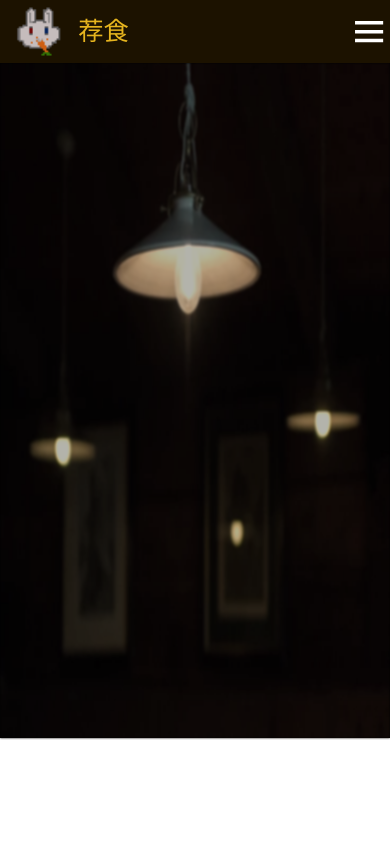
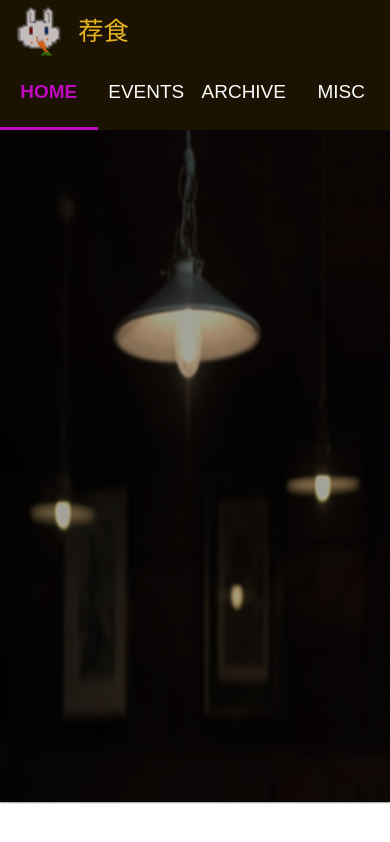
Before and after one commit to RabbltMan/rabbltman.github.io, a React (Create React App) app: page / in a window 390 px wide. Built offline with nearby package versions, Linux system fonts and the light colour scheme.

Commit message:
Mobile Menu Update

```diff
--- a/src/components/Frontpage.js
+++ b/src/components/Frontpage.js
@@ -6,7 +6,7 @@ class Frontpage extends React.Component {
   render() {
     return (
       <React.Fragment>
-        <div className="imgBox">
+        <div className="contentBox">
           <img className="siteFrontBackground" src={BackgroundPic} alt=""></img>
         </div>
       </React.Fragment>
--- a/src/components/Header.js
+++ b/src/components/Header.js
@@ -32,43 +32,42 @@ function Header() {
         {/* 1000px width */}
         <div className="headerItemSection">
           <Link to={`/`}>
-            <div className={HeaderItem[0]}>
-              <p className={HeaderItemContent[0]}>HOME</p>
+            <div className={HeaderItem[0]} id="mainHeader">
+              <p className={HeaderItemContent[0]} id="mainHeader">HOME</p>
             </div>
           </Link>
-          <div className={HeaderItem[1]}>
-            <p className={HeaderItemContent[1]}>EVENTS</p>
+          <div className={HeaderItem[1]} id="mainHeader">
+            <p className={HeaderItemContent[1]} id="mainHeader">EVENTS</p>
           </div>
           <Link to={`/Archive`}>
-            <div className={HeaderItem[2]}>
-              <p className={HeaderItemContent[2]}>ARCHIVE</p>
+            <div className={HeaderItem[2]} id="mainHeader">
+              <p className={HeaderItemContent[2]} id="mainHeader">ARCHIVE</p>
             </div>
           </Link>
-          <div className={HeaderItem[3]}>
-            <p className={HeaderItemContent[3]}>MISC</p>
+          <div className={HeaderItem[3]} id="mainHeader">
+            <p className={HeaderItemContent[3]} id="mainHeader">MISC</p>
           </div>
         </div>
         <div className="MobileMenuContent">
-          <BiMenu id="ToggleMenu" />
           <p className="menuItemSection">
-            <Link to={`/`} className="LineLink">
-              <div className="MenuItem">
-                <p className="MenuItemContent">HOME</p>
+            <Link to={`/`}>
+              <div className={HeaderItem[0]} id="mobileHeader">
+                <p className={HeaderItemContent[0]} id="mobileHeader">HOME</p>
               </div>
             </Link>
-            <Link className="LineLink">
-              <div className="MenuItem">
-                <p className="MenuItemContent">EVENTS</p>
+            <Link>
+              <div className={HeaderItem[1]} id="mobileHeader">
+                <p className={HeaderItemContent[1]} id="mobileHeader">EVENTS</p>
               </div>
             </Link>
-            <Link to={`/Archive`} className="LineLink">
-              <div className="MenuItem">
-                <p className="MenuItemContent">ARCHIVE</p>
+            <Link to={`/Archive`}>
+              <div className={HeaderItem[2]} id="mobileHeader">
+                <p className={HeaderItemContent[2]} id="mobileHeader">ARCHIVE</p>
               </div>
             </Link>
-            <Link className="LineLink">
-              <div className="MenuItem">
-                <p className="MenuItemContent">MISC</p>
+            <Link>
+              <div className={HeaderItem[3]} id="mobileHeader">
+                <p className={HeaderItemContent[3]} id="mobileHeader">MISC</p>
               </div>
             </Link>
           </p>
--- a/src/style/Frontpage.css
+++ b/src/style/Frontpage.css
@@ -1,4 +1,4 @@
-.imgBox {
+.contentBox {
     background-color: black;
     padding: 0;
     height: 80vh;
@@ -6,6 +6,12 @@
     position: absolute;
     top: 7.5vh;
     left: 0;
+}
+
+@media screen and (max-width: 768px) {
+    .contentBox {
+        top: 15vh;
+    }
 }
 
 .siteFrontBackground {
--- a/src/style/Header.css
+++ b/src/style/Header.css
@@ -111,14 +111,15 @@ a {
 
 .menuItemSection {
     display: none;
+    grid: auto/repeat(4, 1fr);
     text-align: center;
     margin: 0;
     padding: 0;
-    height: 80vh;
+    height: 7.5vh;
     width: 100vw;
     position: absolute;
     top: 7.5vh;
-    background-color: rgb(170, 64, 64);
+    background-color: rgb(28, 18, 0);
     left: 0;
 }
 
@@ -126,25 +127,17 @@ a {
     width: 100vw;
 }
 
-#ToggleMenu:hover~.menuItemSection {
-    display: block;
-    animation-name: slideout;
-    animation-duration: 0.1s;
-    animation-iteration-count: 1;
-    animation-fill-mode: forwards;
-    animation-direction: alternate;
-}
 
 @media screen and (max-width: 768px) {
-    .MobileMenu {
-        display: block;
+    .menuItemSection {
+        display: grid;
     }
 
-    .headerItem {
+    .headerItem#mainHeader {
         display: none;
     }
 
-    .headerItemContent {
+    .headerItemContent#mainHeader {
         display: none;
     }
 
@@ -156,16 +149,3 @@ a {
         display: block;
     }
 }
-
-
-@keyframes slideout {
-    from {
-        transform: translate(100vw);
-    }
-}
-
-.LineLink {
-    border: solid green 3px;
-    display: block;
-    width:100vw;
-}
```
